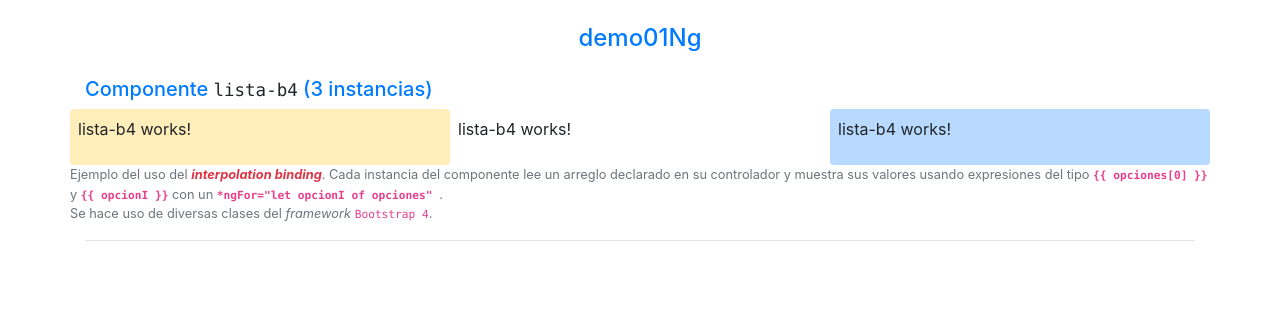
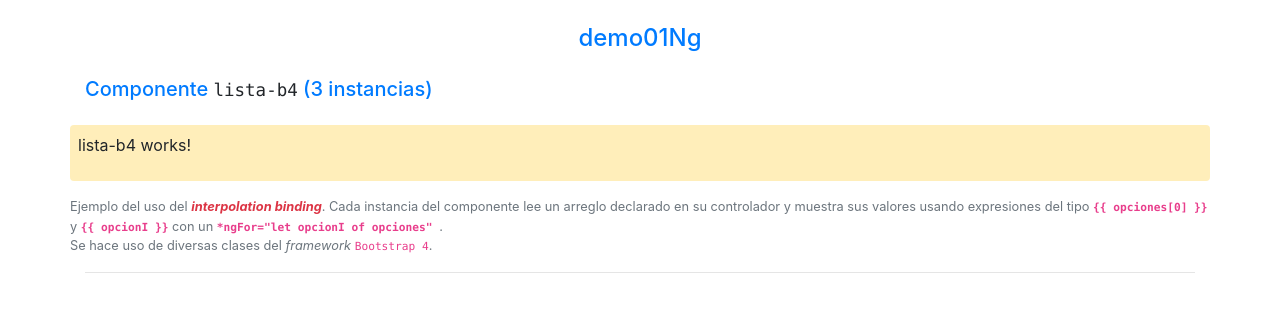
Before and after one commit to qualitrain/demo01Ng, an Angular app: page / in a window 1280 px wide. Shown: the top 312 px of the page. Built offline with nearby package versions, Linux system fonts and the light colour scheme.

Commit message:
Simplificacion Vista: 1 sola invocacion de Vista

```diff
--- a/src/app/app.component.html
+++ b/src/app/app.component.html
@@ -1,18 +1,12 @@
 <div class="container">
   <h4 class="text-center my-4 text-primary">{{title}}</h4>
-  <h5 class="text-primary">Componente <pre class="d-inline">lista-b4</pre> (3 instancias)</h5>
+  <h5 class="text-primary mb-4">Componente <pre class="d-inline">lista-b4</pre> (3 instancias)</h5>
   <div class="row">
       <div class="col-sm table-warning p-2 rounded">
           <app-lista-b4></app-lista-b4>
       </div>
-      <div class="col-sm  p-2 rounded">
-          <app-lista-b4></app-lista-b4>
-      </div>
-      <div class="col-sm table-primary p-2 rounded">
-          <app-lista-b4></app-lista-b4>
-      </div>
   </div>
-  <div class="row">
+  <div class="row my-3">
       <small class="text-muted">Ejemplo del uso del <span class="font-italic font-weight-bold text-danger">interpolation binding</span>.
           Cada instancia del componente lee un arreglo declarado en su controlador y muestra sus valores
           usando expresiones del tipo <code class="font-weight-bold">{{ </code> <code class="font-weight-bold">opciones[0] }}</code> y
```
